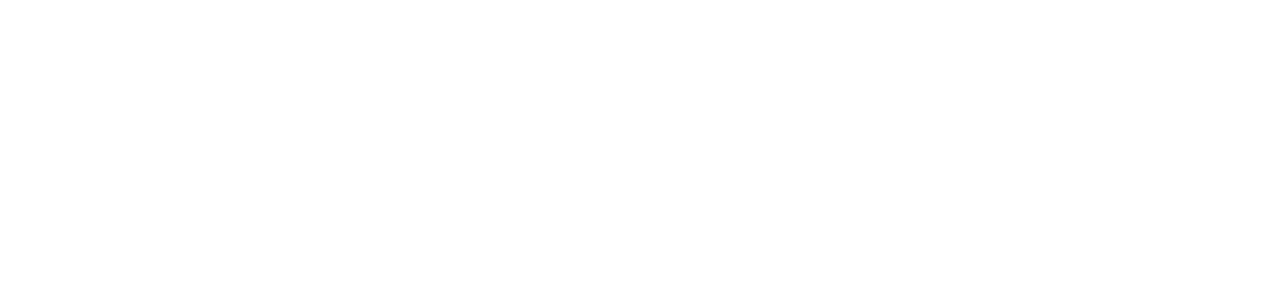
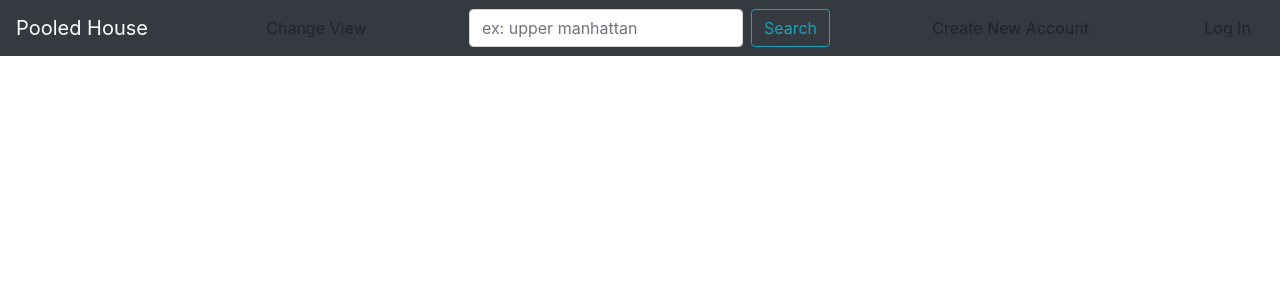
Before and after one commit to FarhanHyder/PooledHouse, a React (Create React App) app in the folder front-end/: page / in a window 1280 px wide. Shown: the top 300 px of the page. Built offline with nearby package versions, Linux system fonts and the light colour scheme.

Commit message:
homepage init

```diff
--- a/front-end/src/App.js
+++ b/front-end/src/App.js
@@ -1,10 +1,30 @@
 import React, { Component } from 'react';
 import './App.css';
+
+// react-bootstrap
+import Navbar from 'react-bootstrap/Navbar'
+import Form from 'react-bootstrap/Form'
+import FormControl from 'react-bootstrap/FormControl'
+import Button from 'react-bootstrap/Button'
 
 class App extends Component {
   render() {
     return (
       <div className="App">
+      <Navbar className="bg-dark justify-content-between" variant="dark">
+        <Navbar.Brand href="#home">Pooled House</Navbar.Brand>
+
+          <Button type="" variant="">Change View</Button>
+
+          <Form inline>
+            <FormControl type="text" placeholder="ex: upper manhattan" className=" mr-sm-2" />
+            <Button type="submit" variant="outline-info">Search</Button>
+          </Form>
+
+          <Button type="" variant="">Create New Account</Button>
+          <Button type="" variant="">Log In</Button>
+
+      </Navbar>
 
       </div>
     );
```
